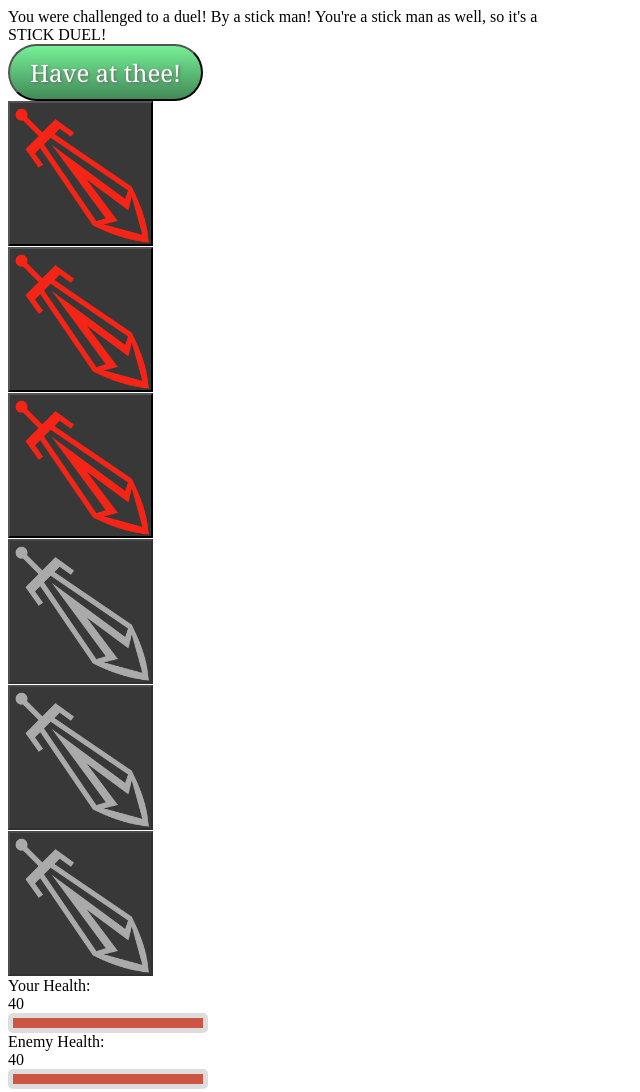
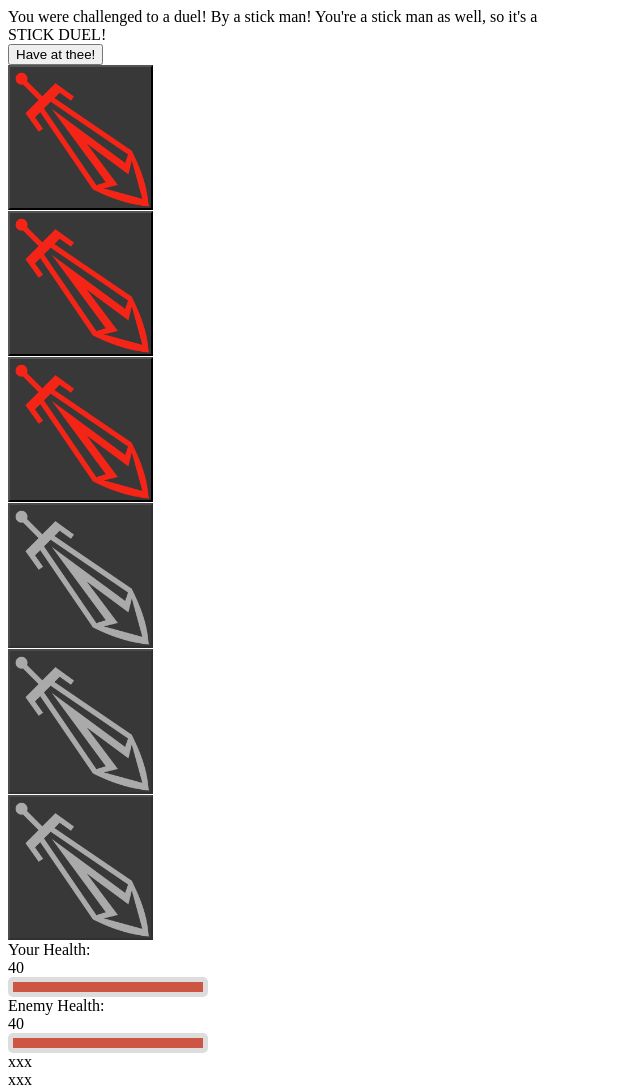
Before and after one commit to Gettor/stickDuelDemo, a plain HTML site: page old/index_old.html in a window 1280 px wide. Shown: the top 1092 px of the page, without its empty margins (0-640 px from the left). Drawn offline with Linux system fonts and the light colour scheme; files that its build step writes are made by us from their sources; files whose address does not match are found by name.

```diff
--- a/myscripts.js
+++ b/myscripts.js
@@ -45,6 +45,8 @@ function manageInfos(skillId) {
     subInfos[1].innerHTML = subInfos[2].innerHTML;
 
     var otherSkill = Math.floor((Math.random() * 3) );
+    if (getSkillNumberById(skillId) < 3)
+        otherSkill += 3;
 
     var message = "Used " + getSkillNameById(skillId) + " versus " + getSkillNameById(otherSkill);
 
--- a/mystyle.css
+++ b/mystyle.css
@@ -43,32 +43,3 @@
   background-image: url("icons/strongAtkDisabled.png");
   cursor: auto;
 }
-
-
-.startButton {
-  background: #76f096;
-  background-image: -webkit-linear-gradient(top, #76f096, #418a58);
-  background-image: -moz-linear-gradient(top, #76f096, #418a58);
-  background-image: -ms-linear-gradient(top, #76f096, #418a58);
-  background-image: -o-linear-gradient(top, #76f096, #418a58);
-  background-image: linear-gradient(to bottom, #76f096, #418a58);
-  -webkit-border-radius: 45;
-  -moz-border-radius: 45;
-  border-radius: 45px;
-  text-shadow: 1px 1px 3px #666666;
-  font-family: Georgia;
-  color: #ffffff;
-  font-size: 24px;
-  padding: 10px 20px 10px 20px;
-  text-decoration: none;
-}
-
-.startButton:hover {
-  background: #4a8051;
-  background-image: -webkit-linear-gradient(top, #4a8051, #00d619);
-  background-image: -moz-linear-gradient(top, #4a8051, #00d619);
-  background-image: -ms-linear-gradient(top, #4a8051, #00d619);
-  background-image: -o-linear-gradient(top, #4a8051, #00d619);
-  background-image: linear-gradient(to bottom, #4a8051, #00d619);
-  text-decoration: none;
-}
```
Also changed, not shown: grid.css (+8 -1 lines), index.html (+1 -0 lines).
